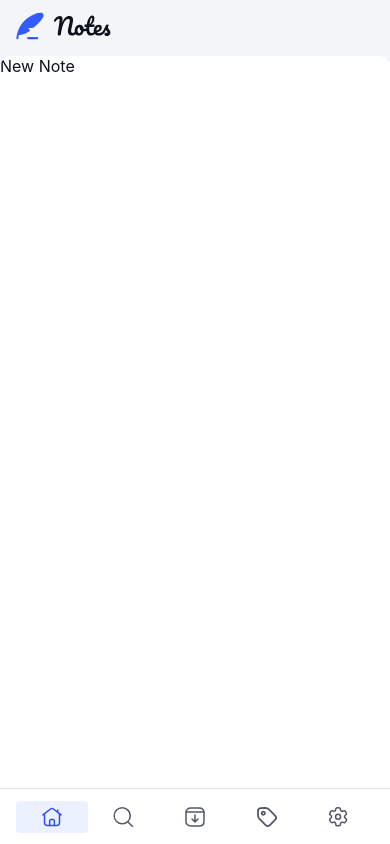
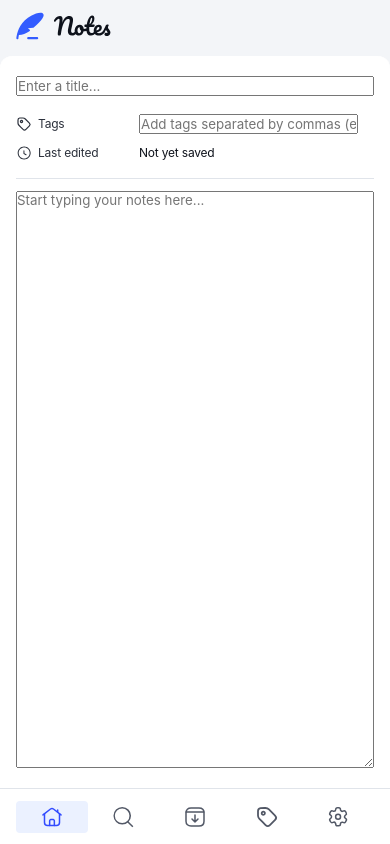
Before and after one commit to RicardoGeada/fm-note-taking-web-app, a React (Vite) app: page /all/new-note in a window 390 px wide. Built offline with nearby package versions, Linux system fonts and the light colour scheme; a web font is replaced by a local one.

Commit message:
feat(new-note): add new note component
- add basic html and css

```diff
--- /dev/null
+++ b/src/components/NewNote/NewNote.module.scss
@@ -0,0 +1,65 @@
+@use "./../../fonts.scss";
+
+.new-note-wrapper {
+    height: 100%;
+    width: 100%;
+    overflow: auto;
+}
+
+.new-note {
+  overflow: auto;
+  padding: var(--spacing-250) var(--spacing-200);
+  display: flex;
+  flex-direction: column;
+  gap: var(--spacing-150);
+  height: 100%;
+
+  &__property {
+    display: flex;
+    align-items: center;
+    gap: var(--spacing-100);
+    @include fonts.apply-text-preset("6");
+  }
+
+  &__property-key {
+    display: flex;
+    align-items: center;
+    gap: var(--spacing-75);
+    color: var(--color-neutral-700);
+    min-width: 115px;
+
+    svg {
+      width: var(--spacing-200);
+      height: var(--spacing-200);
+    }
+  }
+
+  &__property-value {
+    padding: var(--spacing-75) 0;
+  }
+
+  &__textarea {
+    white-space: pre-wrap;
+    flex: 1;
+  }
+
+  &__buttons {
+    display: flex;
+    align-items: center;
+    gap: var(--spacing-200);
+  }
+}
+
+
+@media (min-width: 48rem) {
+  .new-note {
+    padding: var(--spacing-300) var(--spacing-400);
+  }
+}
+
+@media (min-width: 67.5rem) {
+  .new-note-wrapper {
+    max-width: 588px;
+    border-right: 1px solid var(--color-neutral-200);
+  }
+}
--- /dev/null
+++ b/src/components/NewNote/NewNote.tsx
@@ -0,0 +1,53 @@
+import styles from "./NewNote.module.scss";
+import TagIcon from "./../../assets/images/icon-tag.svg?react";
+import LastEditedIcon from "./../../assets/images/icon-clock.svg?react";
+import { useMediaQuery } from "react-responsive";
+
+export default function NewNote() {
+  const isDesktop = useMediaQuery({ minWidth: 1080 });
+  return (
+    <>
+      <div className={styles["new-note-wrapper"]}>
+        <div className={styles["new-note"]}>
+          <input type="text" placeholder={"Enter a title..."} />
+
+          <div className={styles["new-note__properties"]}>
+            <div className={styles["new-note__property"]}>
+              <span className={styles["new-note__property-key"]}>
+                <TagIcon />
+                Tags
+              </span>
+              <span className={styles["new-note__property-value"]}>
+                <input type="text" name="tags" id="tags" placeholder="Add tags separated by commas (e.g. Work, Planning)" />
+              </span>
+            </div>
+
+            <div className={styles["new-note__property"]}>
+              <span className={styles["new-note__property-key"]}>
+                <LastEditedIcon />
+                Last edited
+              </span>
+              <span className={styles["new-note__property-value"]}>
+                Not yet saved
+              </span>
+            </div>
+          </div>
+
+          <div className="hl-separator"></div>
+
+          <textarea name="text" id="text" className={styles["new-note__textarea"]} placeholder="Start typing your notes here..."></textarea>
+
+          {isDesktop && (
+            <>
+              <div className="hl-separator"></div>
+              <div className={styles["new-note__buttons"]}>
+                <button className="btn btn--primary">Save Note</button>
+                <button className="btn btn--secondary">Cancel</button>
+              </div>
+            </>
+          )}
+        </div>
+      </div>
+    </>
+  );
+}
```
Also changed, not shown: src/App.tsx (+5 -4 lines).
